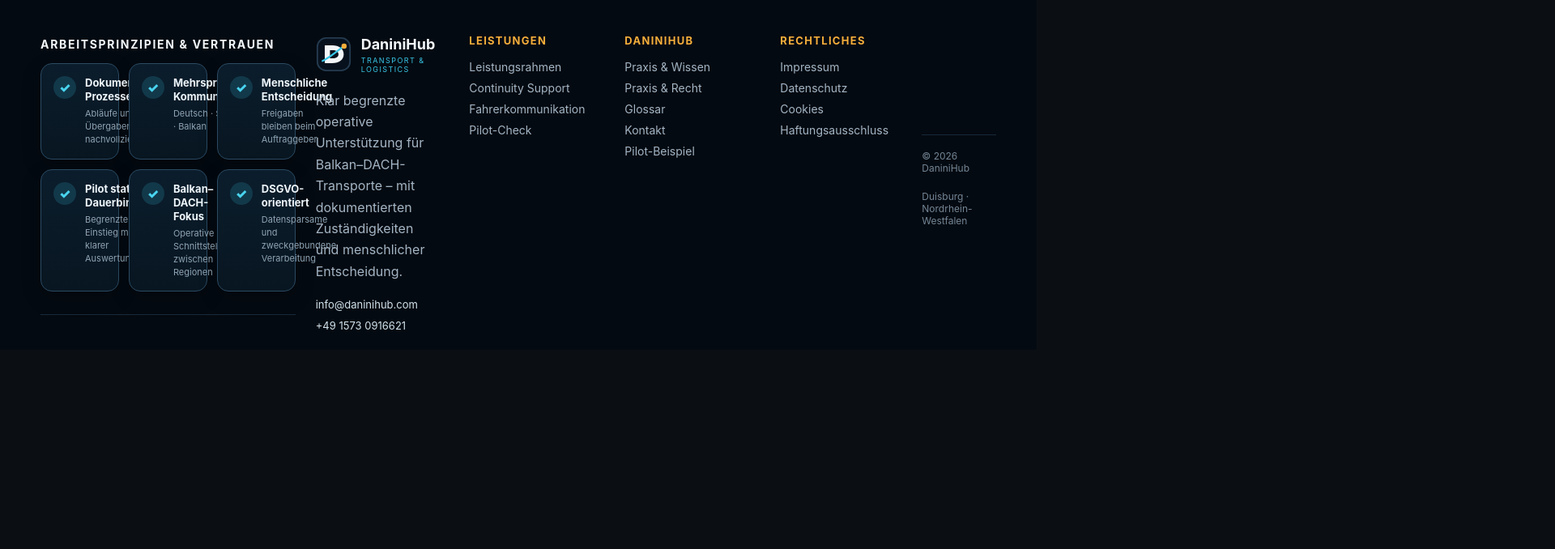
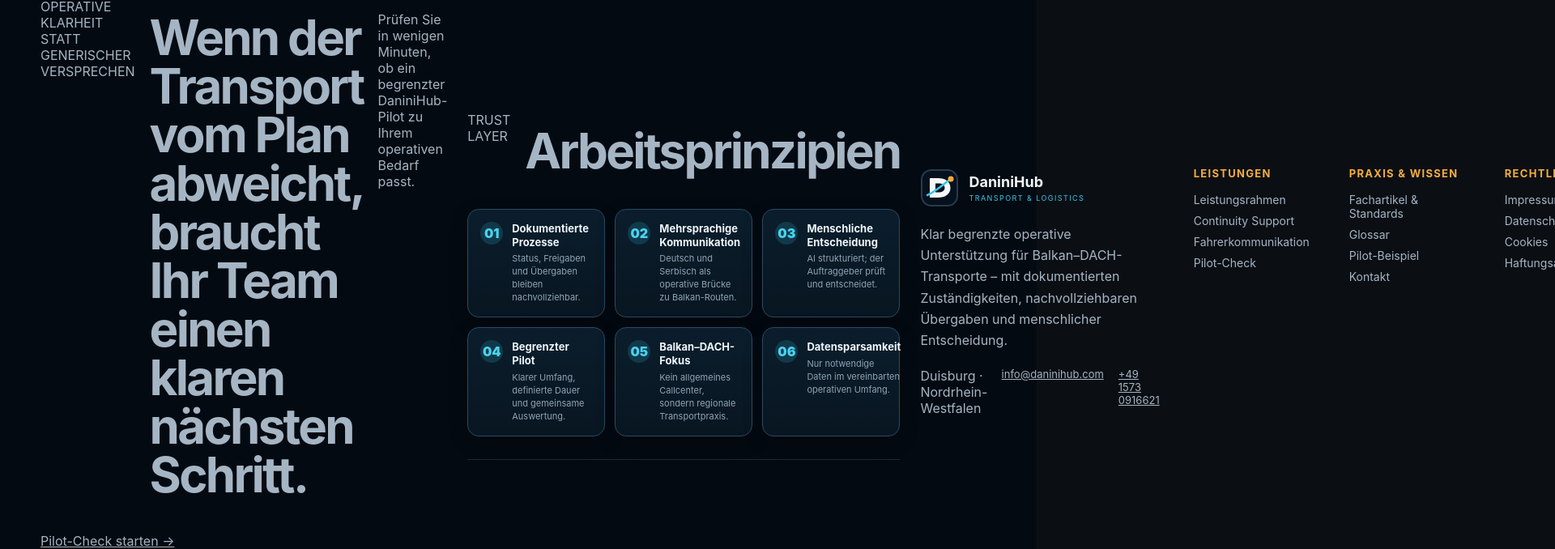
Before and after one commit to danininet/daninihub, a React (Vite) app in the folder daninihub-front/: page / in a window 1280 px wide. Shown: the part 5998-6676 px from the top of the page at 81% size, 1920 px wide, since content can reach past the window. Before the commit the page ends 6430 px from the top, so only its background shows below. Built offline with nearby package versions, Linux system fonts and the light colour scheme.

Commit message:
Rebuild footer with professional trust, contact and legal structure

```diff
--- a/daninihub-front/src/SiteFooter.jsx
+++ b/daninihub-front/src/SiteFooter.jsx
@@ -2,50 +2,76 @@
 
 const copy = {
   de: {
-    text: 'Klar begrenzte operative Unterstützung für Balkan–DACH-Transporte – mit dokumentierten Zuständigkeiten und menschlicher Entscheidung.',
-    services: 'Leistungen', company: 'DaniniHub', legal: 'Rechtliches', scope: 'Leistungsrahmen', continuity: 'Continuity Support', drivers: 'Fahrerkommunikation', pilot: 'Pilot-Check', practice: 'Praxis & Wissen', law: 'Praxis & Recht', glossary: 'Glossar', contact: 'Kontakt', imprint: 'Impressum', privacy: 'Datenschutz', cookies: 'Cookies', liability: 'Haftungsausschluss',
-    trustTitle: 'Arbeitsprinzipien & Vertrauen',
+    text: 'Klar begrenzte operative Unterstützung für Balkan–DACH-Transporte – mit dokumentierten Zuständigkeiten, nachvollziehbaren Übergaben und menschlicher Entscheidung.',
+    kicker: 'OPERATIVE KLARHEIT STATT GENERISCHER VERSPRECHEN',
+    ctaTitle: 'Wenn der Transport vom Plan abweicht, braucht Ihr Team einen klaren nächsten Schritt.',
+    ctaText: 'Prüfen Sie in wenigen Minuten, ob ein begrenzter DaniniHub-Pilot zu Ihrem operativen Bedarf passt.',
+    cta: 'Pilot-Check starten',
+    services: 'Leistungen', knowledge: 'Praxis & Wissen', legal: 'Rechtliches', contactTitle: 'Direkter Kontakt',
+    scope: 'Leistungsrahmen', continuity: 'Continuity Support', drivers: 'Fahrerkommunikation', pilot: 'Pilot-Check', practice: 'Fachartikel & Standards', glossary: 'Glossar', example: 'Pilot-Beispiel', contact: 'Kontakt', imprint: 'Impressum', privacy: 'Datenschutz', cookies: 'Cookies', liability: 'Haftungsausschluss',
+    trustTitle: 'Arbeitsprinzipien',
     trust: [
-      ['Dokumentierte Prozesse','Abläufe und Übergaben nachvollziehbar'],
-      ['Mehrsprachige Kommunikation','Deutsch · Serbisch · Balkan'],
-      ['Menschliche Entscheidung','Freigaben bleiben beim Auftraggeber'],
-      ['Pilot statt Dauerbindung','Begrenzter Einstieg mit klarer Auswertung'],
-      ['Balkan–DACH-Fokus','Operative Schnittstelle zwischen Regionen'],
-      ['DSGVO-orientiert','Datensparsame und zweckgebundene Verarbeitung']
-    ]
+      ['Dokumentierte Prozesse','Status, Freigaben und Übergaben bleiben nachvollziehbar.','01'],
+      ['Mehrsprachige Kommunikation','Deutsch und Serbisch als operative Brücke zu Balkan-Routen.','02'],
+      ['Menschliche Entscheidung','AI strukturiert; der Auftraggeber prüft und entscheidet.','03'],
+      ['Begrenzter Pilot','Klarer Umfang, definierte Dauer und gemeinsame Auswertung.','04'],
+      ['Balkan–DACH-Fokus','Kein allgemeines Callcenter, sondern regionale Transportpraxis.','05'],
+      ['Datensparsamkeit','Nur notwendige Daten im vereinbarten operativen Umfang.','06']
+    ],
+    status: ['Keine autonome Disposition','Keine Preis- oder Vertragsentscheidung','Keine ISO- oder Sicherheitsbehauptung ohne Nachweis']
   },
   sr: {
-    text: 'Jasno ograničena operativna podrška za Balkan–DACH transport – sa dokumentovanim odgovornostima i odlukama koje ostaju kod čoveka.',
-    services: 'Usluge', company: 'DaniniHub', legal: 'Pravne informacije', scope: 'Obim usluge', continuity: 'Podrška kontinuitetu', drivers: 'Komunikacija sa vozačima', pilot: 'Provera pilota', practice: 'Praksa i znanje', law: 'Procedure i propisi', glossary: 'Rečnik', contact: 'Kontakt', imprint: 'Impresum', privacy: 'Privatnost', cookies: 'Kolačići', liability: 'Odricanje odgovornosti',
-    trustTitle: 'Principi rada i poverenje',
+    text: 'Jasno ograničena operativna podrška za Balkan–DACH transport – sa dokumentovanim odgovornostima, proverljivom predajom i odlukama koje ostaju kod čoveka.',
+    kicker: 'OPERATIVNA JASNOĆA UMESTO GENERIČKIH OBEĆANJA',
+    ctaTitle: 'Kada transport odstupi od plana, timu je potreban jasan sledeći korak.',
+    ctaText: 'Za nekoliko minuta proverite da li ograničeni DaniniHub pilot odgovara vašem operativnom problemu.',
+    cta: 'Pokreni proveru pilota',
+    services: 'Usluge', knowledge: 'Praksa i znanje', legal: 'Pravne informacije', contactTitle: 'Direktan kontakt',
+    scope: 'Obim usluge', continuity: 'Podrška kontinuitetu', drivers: 'Komunikacija sa vozačima', pilot: 'Provera pilota', practice: 'Članci i standardi', glossary: 'Rečnik', example: 'Primer pilota', contact: 'Kontakt', imprint: 'Impresum', privacy: 'Privatnost', cookies: 'Kolačići', liability: 'Odricanje odgovornosti',
+    trustTitle: 'Principi rada',
     trust: [
-      ['Dokumentovani procesi','Postupci i predaje ostaju proverljivi'],
-      ['Višejezička komunikacija','Nemački · srpski · Balkan'],
-      ['Ljudska odluka','Odobrenja ostaju kod naručioca'],
-      ['Pilot bez trajne obaveze','Ograničen početak sa jasnom procenom'],
-      ['Balkan–DACH fokus','Operativna veza između regiona'],
-      ['DSGVO orijentisano','Svedena i namenski ograničena obrada podataka']
-    ]
+      ['Dokumentovani procesi','Statusi, odobrenja i predaje ostaju proverljivi.','01'],
+      ['Višejezička komunikacija','Nemački i srpski kao operativni most ka balkanskim rutama.','02'],
+      ['Ljudska odluka','AI strukturira; naručilac proverava i odlučuje.','03'],
+      ['Ograničen pilot','Jasan obim, definisano trajanje i zajednička procena.','04'],
+      ['Balkan–DACH fokus','Nije opšti call-centar, već podrška zasnovana na transportnoj praksi.','05'],
+      ['Svedena obrada podataka','Koriste se samo podaci potrebni za dogovoreni obim.','06']
+    ],
+    status: ['Bez autonomne dispozicije','Bez odluka o cenama i ugovorima','Bez ISO i sigurnosnih tvrdnji bez dokaza']
   }
 }
 
 export default function SiteFooter({ lang }) {
   const t = copy[lang]
   const sr = lang === 'sr'
+  const home = sr ? '/sr/' : '/de/'
+  const pilot = sr ? '/sr/provera-pilota' : '/de/pilot-check'
   return <footer className="site-footer-pro">
+    <section className="site-footer-cta">
+      <div><span>{t.kicker}</span><h2>{t.ctaTitle}</h2><p>{t.ctaText}</p></div>
+      <a href={pilot}>{t.cta} →</a>
+    </section>
+
     <section className="site-footer-trust-wrap" aria-label={t.trustTitle}>
-      <h2>{t.trustTitle}</h2>
-      <div className="site-footer-trust">{t.trust.map(([title,text])=><article key={title}><span aria-hidden="true">✓</span><div><strong>{title}</strong><small>{text}</small></div></article>)}</div>
+      <div className="site-footer-section-head"><span>TRUST LAYER</span><h2>{t.trustTitle}</h2></div>
+      <div className="site-footer-trust">{t.trust.map(([title,text,no])=><article key={title}><span>{no}</span><div><strong>{title}</strong><small>{text}</small></div></article>)}</div>
     </section>
+
     <div className="site-footer-grid">
       <section className="site-footer-brand">
-        <a href={sr?'/sr/':'/de/'} className="site-footer-logo"><img src="/logo-mark.svg" alt="" width="44" height="44"/><span><strong>DaniniHub</strong><small>TRANSPORT &amp; LOGISTICS</small></span></a>
-        <p>{t.text}</p><a href="mailto:info@daninihub.com">info@daninihub.com</a><a href="tel:+4915730916621">+49 1573 0916621</a>
+        <a href={home} className="site-footer-logo"><img src="/logo-mark.svg" alt="" width="48" height="48"/><span><strong>DaniniHub</strong><small>TRANSPORT &amp; LOGISTICS</small></span></a>
+        <p>{t.text}</p>
+        <div className="site-footer-contact"><span>Duisburg · Nordrhein-Westfalen</span><a href="mailto:info@daninihub.com">info@daninihub.com</a><a href="tel:+4915730916621">+49 1573 0916621</a></div>
       </section>
-      <nav aria-label={t.services}><h2>{t.services}</h2><a href={sr?'/sr/obim-usluge':'/de/leistungsrahmen'}>{t.scope}</a><a href={sr?'/sr/kontinuitet-podrska':'/de/continuity-support'}>{t.continuity}</a><a href={sr?'/sr/komunikacija-vozaci':'/de/fahrerkommunikation'}>{t.drivers}</a><a href={sr?'/sr/provera-pilota':'/de/pilot-check'}>{t.pilot}</a></nav>
-      <nav aria-label={t.company}><h2>{t.company}</h2><a href={sr?'/sr/praksa-znanje':'/de/praxis-wissen'}>{t.practice}</a><a href={sr?'/sr/praksa-propisi':'/de/praxis-wissen'}>{t.law}</a><a href={sr?'/sr/recnik':'/de/glossar'}>{t.glossary}</a><a href={(sr?'/sr/':'/de/')+'#contact'}>{t.contact}</a><a href={sr?'/sr/primer-pilota':'/de/pilot-beispiel'}>{sr?'Primer pilota':'Pilot-Beispiel'}</a></nav>
+
+      <nav aria-label={t.services}><h2>{t.services}</h2><a href={sr?'/sr/obim-usluge':'/de/leistungsrahmen'}>{t.scope}</a><a href={sr?'/sr/kontinuitet-podrska':'/de/continuity-support'}>{t.continuity}</a><a href={sr?'/sr/komunikacija-vozaci':'/de/fahrerkommunikation'}>{t.drivers}</a><a href={pilot}>{t.pilot}</a></nav>
+
+      <nav aria-label={t.knowledge}><h2>{t.knowledge}</h2><a href={sr?'/sr/praksa-znanje':'/de/praxis-wissen'}>{t.practice}</a><a href={sr?'/sr/recnik':'/de/glossar'}>{t.glossary}</a><a href={sr?'/sr/primer-pilota':'/de/pilot-beispiel'}>{t.example}</a><a href={home+'#contact'}>{t.contact}</a></nav>
+
       <nav aria-label={t.legal}><h2>{t.legal}</h2><a href={sr?'/sr/impressum':'/de/impressum'}>{t.imprint}</a><a href={sr?'/sr/privatnost':'/de/datenschutz'}>{t.privacy}</a><a href={sr?'/sr/kolacici':'/de/cookies'}>{t.cookies}</a><a href={sr?'/sr/odricanje-odgovornosti':'/de/haftungsausschluss'}>{t.liability}</a></nav>
     </div>
-    <div className="site-footer-bottom"><span>© 2026 DaniniHub</span><span>Duisburg · Nordrhein-Westfalen</span></div>
+
+    <section className="site-footer-boundaries"><strong>{sr?'Granice odgovornosti':'Verantwortungsgrenzen'}</strong><div>{t.status.map(x=><span key={x}>✓ {x}</span>)}</div></section>
+    <div className="site-footer-bottom"><span>© 2026 DaniniHub Transport &amp; Logistics</span><span>Human decision · documented process · Balkan–DACH</span></div>
   </footer>
 }
```
